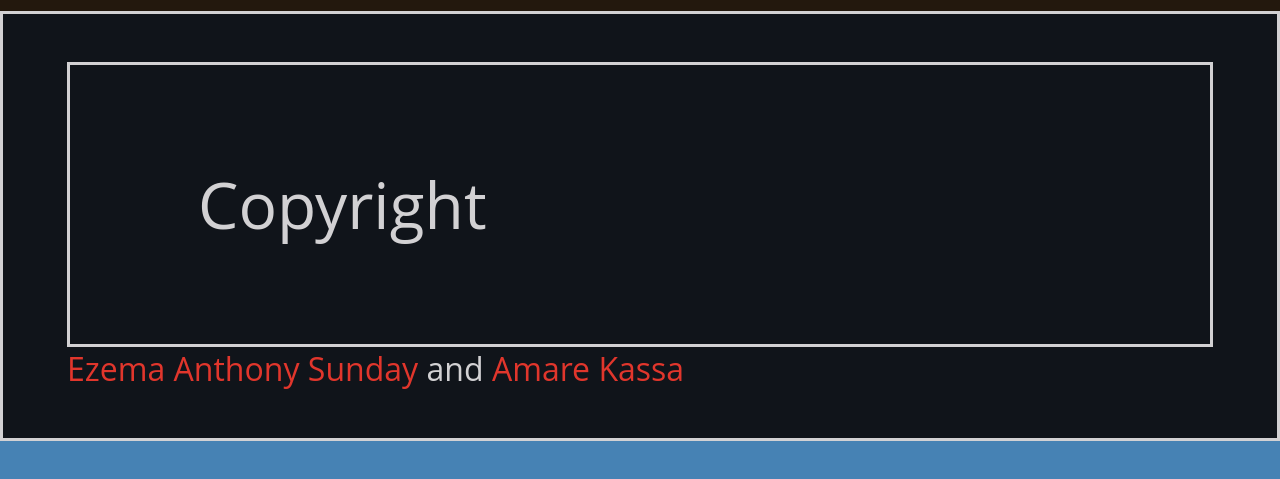
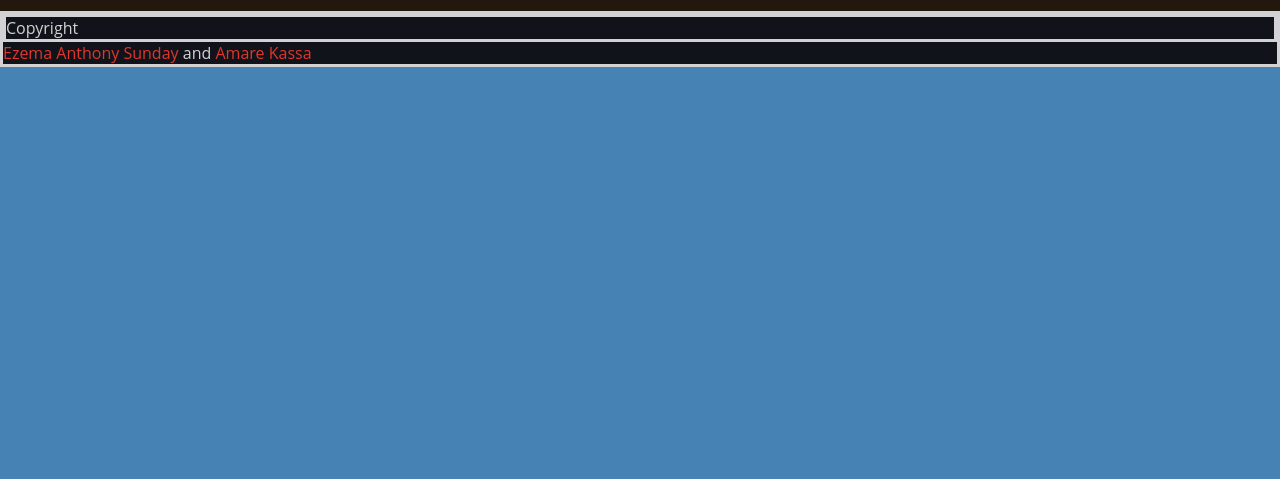
Before and after one commit to amare1990/JavaScript-Capstone-Project, a website built with webpack: page src/index.html in a window 1280 px wide. Shown: the part 63-542 px from the top of the page. Built offline with nearby package versions, Linux system fonts and the light colour scheme; no server answers.

Commit message:
updated style.css

```diff
--- a/src/styles.css
+++ b/src/styles.css
@@ -112,8 +112,8 @@ header {
 /* Footer style */
 .footer {
   width: 100%;
-  padding: 1.5em 2em;
-  font-size: 2em;
+  padding: -6em 1em;
+  font-size: 1em;
   background-color: #10141a;
   color: #d2d1d3;
   border: 3px solid;
@@ -142,7 +142,7 @@ header {
   .humburger {
     margin-right: 20px;
     border: none;
-    font-size: 24px;
+    font-size: 15px;
     background-color: #fff;
   }
 }
```
